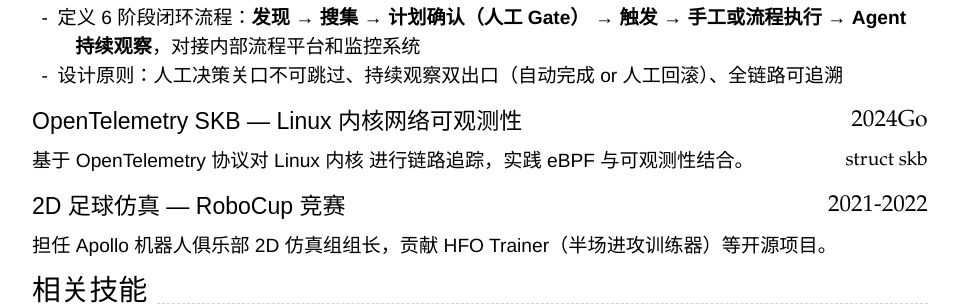
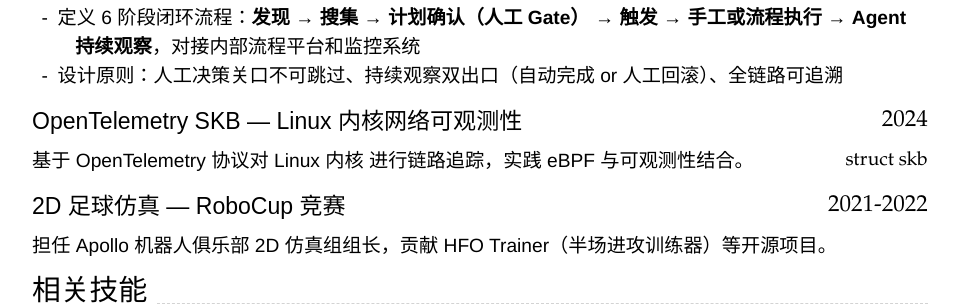
Before and after one commit to kawhicurry/resume, a Jekyll site: the page built from index.md, in a window 1280 px wide. Shown: the part 1256-1562 px from the top of the page, without its empty margins (160-1119 px from the left). Built offline with Jekyll 4.4.1, drawn with Linux system fonts in a browser that asks for light colours; nearby versions of some CDN libraries.

Commit message:
fix: 标签间距调整 + 移除SKB后的Go标记

```diff
--- a/index.md
+++ b/index.md
@@ -19,7 +19,7 @@ homepage:
 
 ## 工作经验
 
-### 腾讯云 - SRE 稳定性工程师 `2024-至今` `正式`
+### 腾讯云 - SRE 稳定性工程师 `2024-至今`  `正式`
 
 负责云基础设施的稳定性保障，涵盖 on-call 响应、分布式治理、变更管控、可观测性建设。
 
@@ -38,11 +38,11 @@ homepage:
 
 - 基于 LLM Agent 构建告警自动分析与故障定位流程，提升告警处理和问题排查效率
 
-### 腾讯音乐娱乐集团 - 基础平台部 - 业务运维 `2023/06-2024` `实习`
+### 腾讯音乐娱乐集团 - 基础平台部 - 业务运维 `2023/06-2024`  `实习`
 
 将分散接入层配置序列化到统一配置管理系统，实现从域名到后端服务接入的全链路变更管控。
 
-### 南京邮电大学 - 青柚工作室 - 运维负责人 `2021/08-2023/05` `学生`
+### 南京邮电大学 - 青柚工作室 - 运维负责人 `2021/08-2023/05`  `学生`
 
 从零搭建团队运维体系，支撑校内多款服务（南邮小程序、邮你来办、南邮镜像站等）的稳定运行。
 
@@ -69,7 +69,7 @@ homepage:
 - 定义 6 阶段闭环流程：**发现 → 搜集 → 计划确认（人工 Gate） → 触发 → 手工或流程执行 → Agent 持续观察**，对接内部流程平台和监控系统
 - 设计原则：人工决策关口不可跳过、持续观察双出口（自动完成 or 人工回滚）、全链路可追溯
 
-### OpenTelemetry SKB `Go` — Linux 内核网络可观测性 `2024`
+### OpenTelemetry SKB — Linux 内核网络可观测性 `2024`
 
 基于 OpenTelemetry 协议对 Linux 内核 `struct skb` 进行链路追踪，实践 eBPF 与可观测性结合。
 
```
